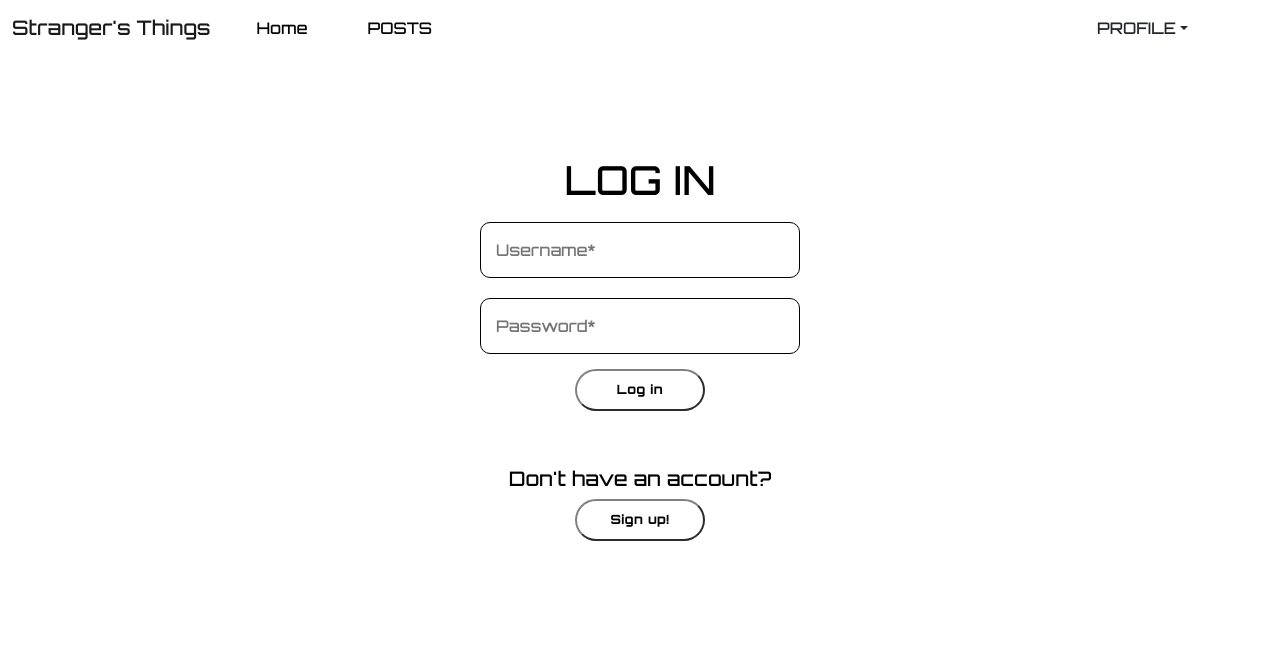
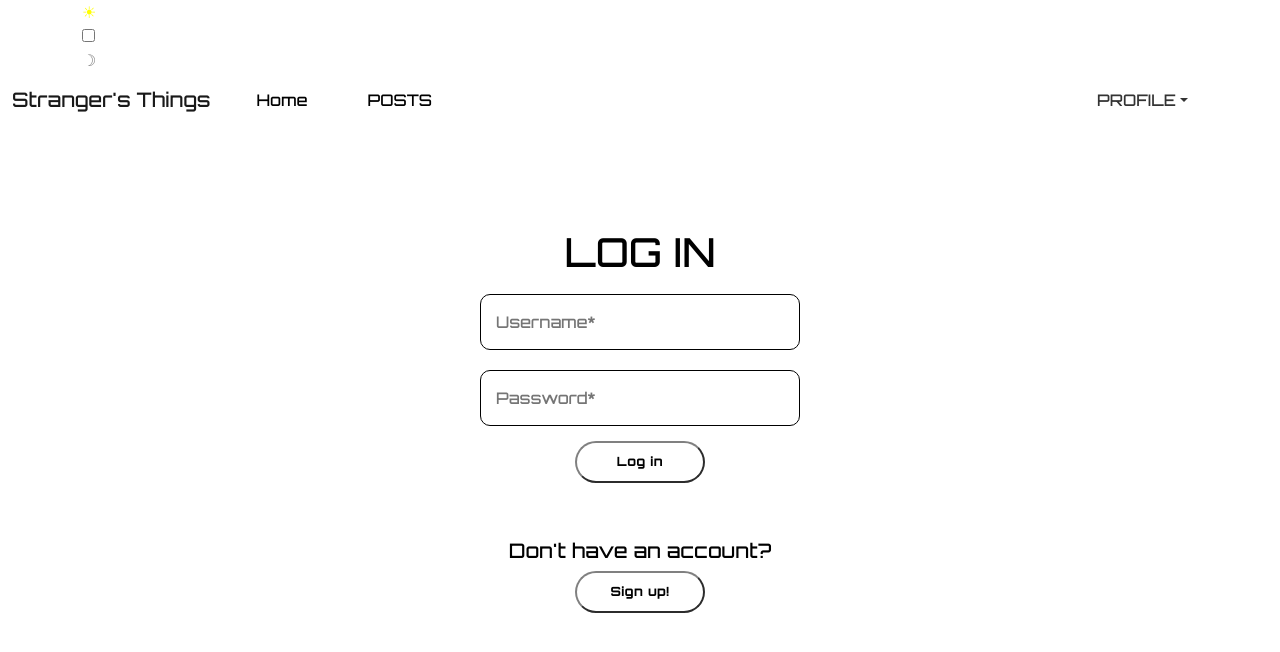
Before and after one commit to AMT98/Stranger-s-Things, a React (Create React App) app: page / in a window 1280 px wide. Shown: the top 652 px of the page. Built offline with nearby package versions, Linux system fonts and the light colour scheme.

Commit message:
Add dark-light mode

```diff
--- a/public/index.html
+++ b/public/index.html
@@ -18,7 +18,7 @@
     />
     <title>Stranger's Things</title>
   </head>
-  <body>
+  <body id="body">
     <div id="app"></div>
   </body>
 </html>
--- a/src/components/App.jsx
+++ b/src/components/App.jsx
@@ -6,12 +6,15 @@ import Signup from "./Signup";
 import Profile from "./Profile";
 import { Route, Switch } from "react-router-dom";
 import NavBar from "./NavBar";
-import Messages from "./Messages";
+import "./styles.css";
+
 
 const App = () => {
   const url = "https://strangers-things.herokuapp.com/api/2209-FTB-CT-WEB-PT";
   const [token, setToken] = useState("");
   const [isAuthor, setIsAuthor] = useState("");
+
+  const [darkMode, setDarkMode] = useState(false);
   // const [isLoggedIn, setIsLoggedIn] = useState(false)
   useEffect(() => {
     setToken(localStorage.getItem("token"));
@@ -20,6 +23,17 @@ const App = () => {
   }, []);
   return (
     <>
+        <div className={darkMode ? "dark-mode" : "light-mode"}>
+      <div className="container">
+        <span style={{ color: darkMode ? "grey" : "yellow" }}>☀︎</span>
+        <div className="switch-checkbox">
+          <label className="switch">
+            <input type="checkbox" onChange={() => setDarkMode(!darkMode)} />
+            <span className="slider round"> </span>
+          </label>
+        </div>
+        <span style={{ color: darkMode ? "#c96dfd" : "grey" }}>☽</span>
+      </div>
       <NavBar
       token = {token}/>
       <Switch>
@@ -39,6 +53,7 @@ const App = () => {
           <Signup url={url} token={token} />
         </Route>
       </Switch>
+      </div>
     </>
   );
 };
--- /dev/null
+++ b/src/components/Dark-light.jsx
@@ -0,0 +1,21 @@
+import React, { useState } from "react";
+import "./styles.css";
+
+//☀︎ ☽
+export default function Darklight() {
+  const [darkMode, setDarkMode] = useState(false);
+  return (
+    <div className={darkMode ? "dark-mode" : "light-mode"}>
+      <div className="container">
+        <span style={{ color: darkMode ? "grey" : "yellow" }}>☀︎</span>
+        <div className="switch-checkbox">
+          <label className="switch">
+            <input type="checkbox" onChange={() => setDarkMode(!darkMode)} />
+            <span className="slider round"> </span>
+          </label>
+        </div>
+        <span style={{ color: darkMode ? "#c96dfd" : "grey" }}>☽</span>
+      </div>
+    </div>
+  );
+}
--- a/src/components/Edit.jsx
+++ b/src/components/Edit.jsx
@@ -57,7 +57,7 @@ const Edit = ({ setData, data, token, postId }) => {
       btnTxt="Edit Your Post"
       modalTitle="Edit Post"
       handleSubmit={handleSubmit}
-      submitBtnTxt="Edit"
+      submitBtnTxt="SAVE CHANGES"
     >
       <form className="addForm">
         <h1>Edit The Post</h1>
--- a/src/components/NavBar.jsx
+++ b/src/components/NavBar.jsx
@@ -13,6 +13,7 @@ import {
   DropdownItem,
 } from "reactstrap";
 import { NavLink, useHistory } from "react-router-dom";
+import Darklight from "./Dark-light";
 
 const NavBar = () => {
   let history = useHistory();
@@ -71,6 +72,7 @@ const NavBar = () => {
             </NavItem>
           </Nav>
 
+              {/* <Darklight /> */}
           <UncontrolledDropdown nav inNavbar className="profileNav">
             <DropdownToggle nav caret>
               PROFILE
@@ -88,19 +90,17 @@ const NavBar = () => {
               {/* change true to state value that determines if the user is logged in or not */}
 
               <>
+              <DropdownItem>
                 {isLoggedIn ? (
-                  <DropdownItem>
                     <button className="logInLogOutBtn" onClick={handleLogout}>
                       log Out
                     </button>
-                  </DropdownItem>
                 ) : (
-                  <DropdownItem>
-                    <button onClick={handleLogin} className="logInLogOutBtn">
+                  <button onClick={handleLogin} className="logInLogOutBtn">
                       Log In
                     </button>
-                  </DropdownItem>
                 )}
+                </DropdownItem>
 
                 <DropdownItem onClick={handleSignup}>Sign Up</DropdownItem>
               </>
--- a/src/index.css
+++ b/src/index.css
@@ -4,9 +4,22 @@
   padding: 0px;
   font-family: 'Orbitron', sans-serif;
 }
-body{
+/* body{
   background: white;
 
+} */
+.dark-mode,.header{
+  background-color: #1a1919;
+  color: #999;
+  height: auto;
+  transition: background-color 0.25s ease-in-out;
+}
+
+.light-mode{
+  background-color: #fff;
+  color: #333;
+  height: auto;
+  transition: background-color 0.25s ease-in-out;
 }
 
 .header{
```
Also changed, not shown: src/components/styles.css (added).
